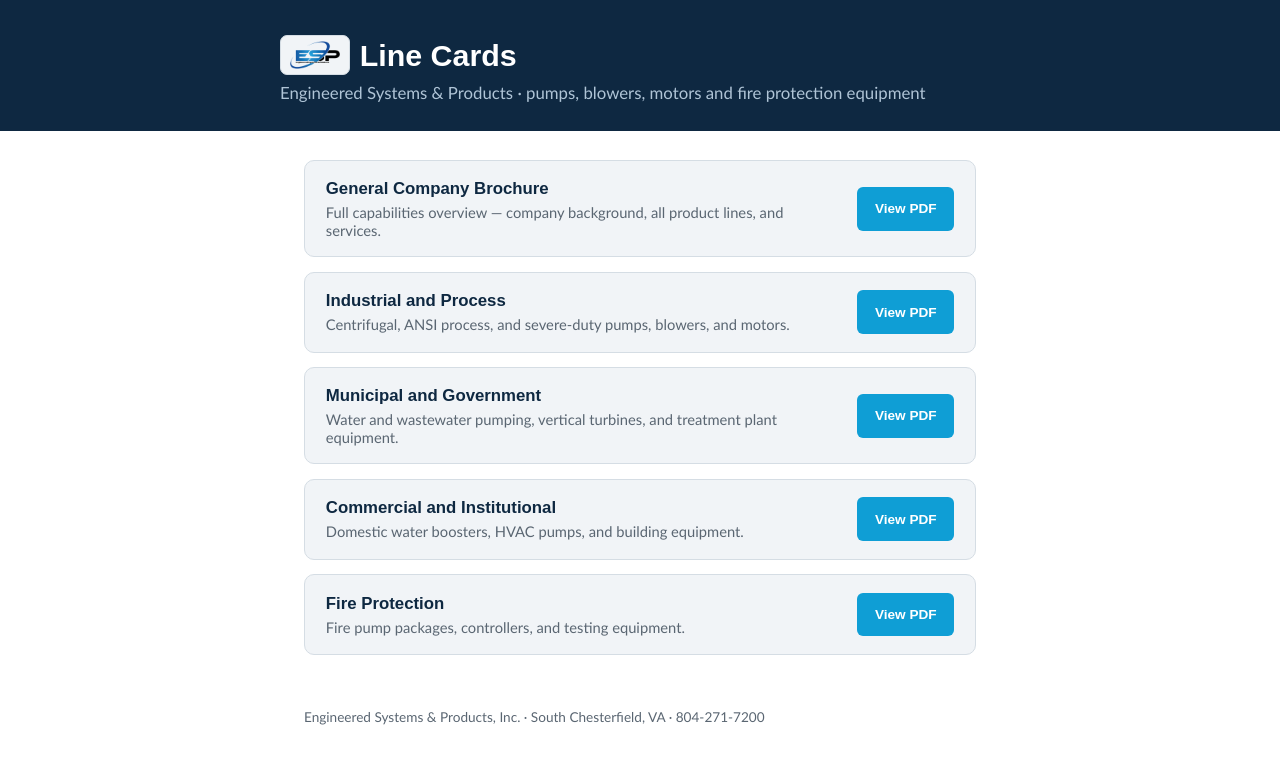
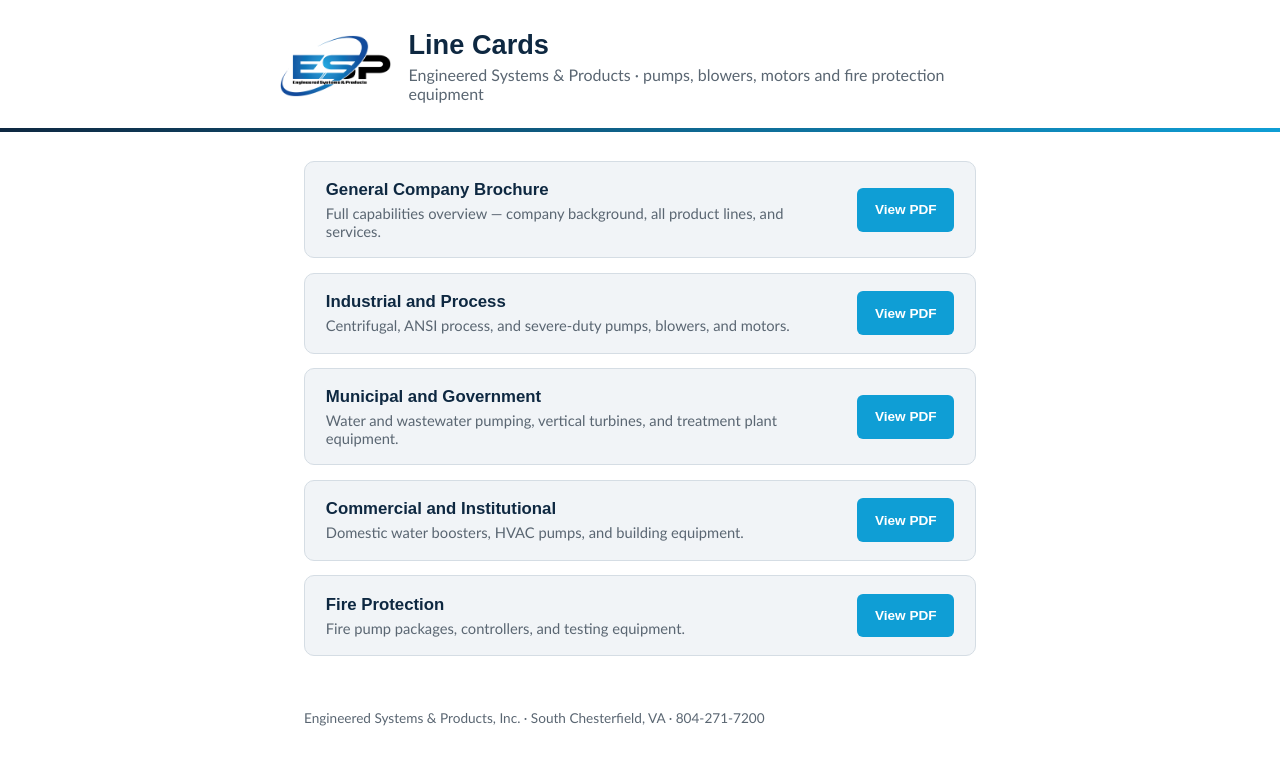
Before and after one commit to Engineered-Systems-Products/esp-marketing-assets, a plain HTML site: page print/index.html in a window 1280 px wide. Drawn offline with Linux system fonts and the light colour scheme.

Commit message:
Redesign landing page header to match line card branding
White background with the logo shown at natural size and color,
same as every printed line card, instead of a boxed badge on navy.
Adds a navy-to-blue gradient rule under the header for definition.

```diff
--- a/print/index.html
+++ b/print/index.html
@@ -22,23 +22,33 @@
     background: #FFFFFF;
   }
   header {
-    background: var(--navy);
-    padding: 2.2rem 1.5rem 1.8rem;
+    background: #FFFFFF;
+    padding: 1.8rem 1.5rem 1.6rem;
+    border-bottom: 4px solid transparent;
+    border-image: linear-gradient(90deg, var(--navy), var(--blue)) 1;
   }
   header .inner {
     max-width: 720px;
     margin: 0 auto;
+    display: flex;
+    align-items: center;
+    gap: 1.1rem;
+  }
+  header img.logo {
+    height: 62px;
+    width: auto;
+    flex-shrink: 0;
   }
   header h1 {
     font-family: Arial, sans-serif;
-    color: #FFFFFF;
-    font-size: 1.9rem;
-    margin: 0 0 0.4rem;
+    color: var(--navy);
+    font-size: 1.7rem;
+    margin: 0 0 0.25rem;
   }
   header p {
-    color: #AFC4D6;
+    color: var(--muted);
     margin: 0;
-    font-size: 1.05rem;
+    font-size: 1rem;
   }
   main {
     max-width: 720px;
@@ -102,27 +112,17 @@
     .card { flex-direction: column; align-items: flex-start; }
     .card a { align-self: stretch; text-align: center; }
   }
-  header h1 {
-    display: flex;
-    align-items: center;
-    gap: 0.6rem;
-  }
-  .logo-badge {
-    height: 40px;
-    width: auto;
-    background: var(--card);
-    border: 1px solid var(--line);
-    padding: 5px 9px;
-    border-radius: 7px;
-    display: inline-block;
-  }
+
 </style>
 </head>
 <body>
 <header>
   <div class="inner">
-    <h1><img src="esp-logo.png" alt="ESP" class="logo-badge" width="1087" height="608"> Line Cards</h1>
-    <p>Engineered Systems &amp; Products &middot; pumps, blowers, motors and fire protection equipment</p>
+    <img src="esp-logo.png" alt="ESP - Engineered Systems &amp; Products" class="logo" width="1087" height="608">
+    <div>
+      <h1>Line Cards</h1>
+      <p>Engineered Systems &amp; Products &middot; pumps, blowers, motors and fire protection equipment</p>
+    </div>
   </div>
 </header>
 <main>
```
